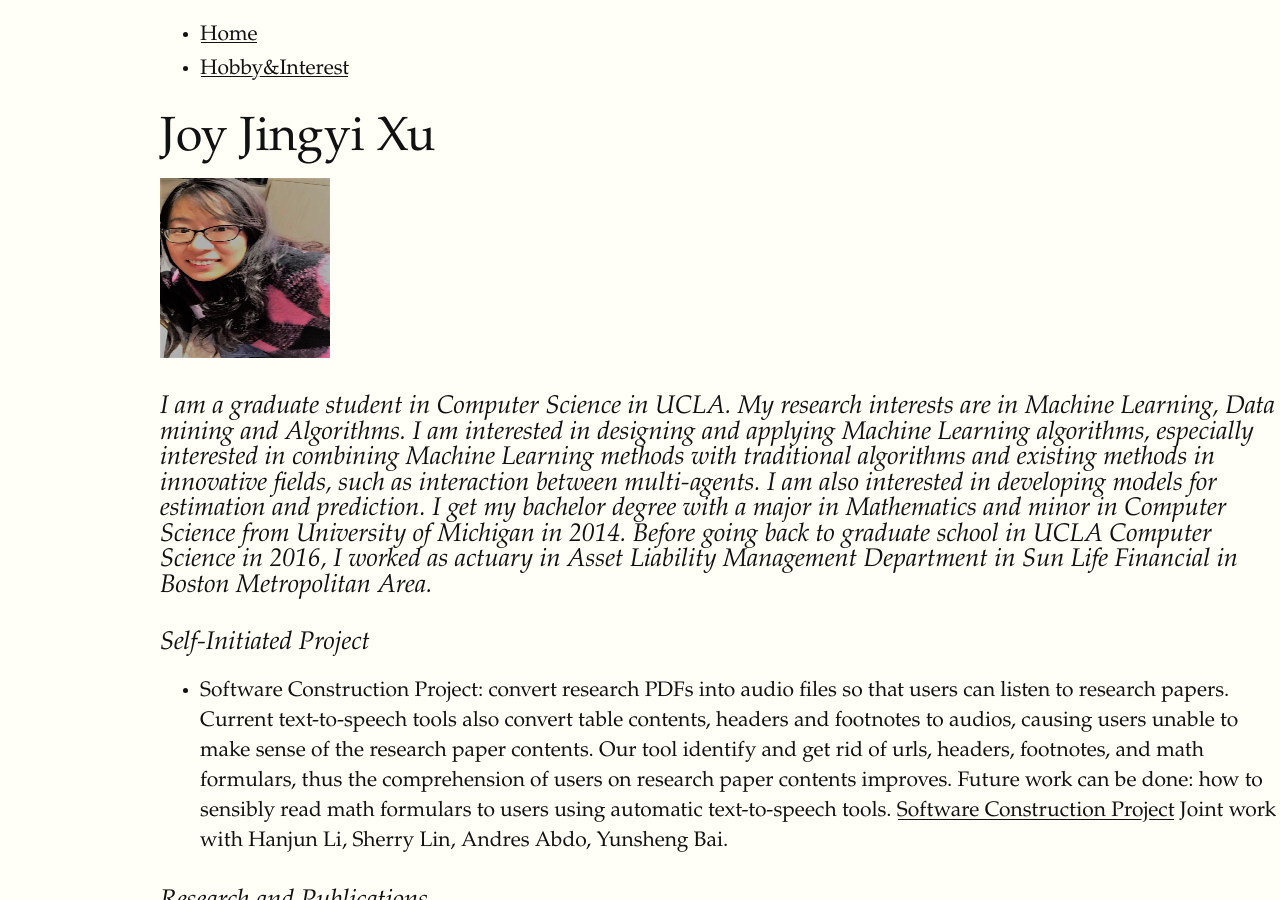
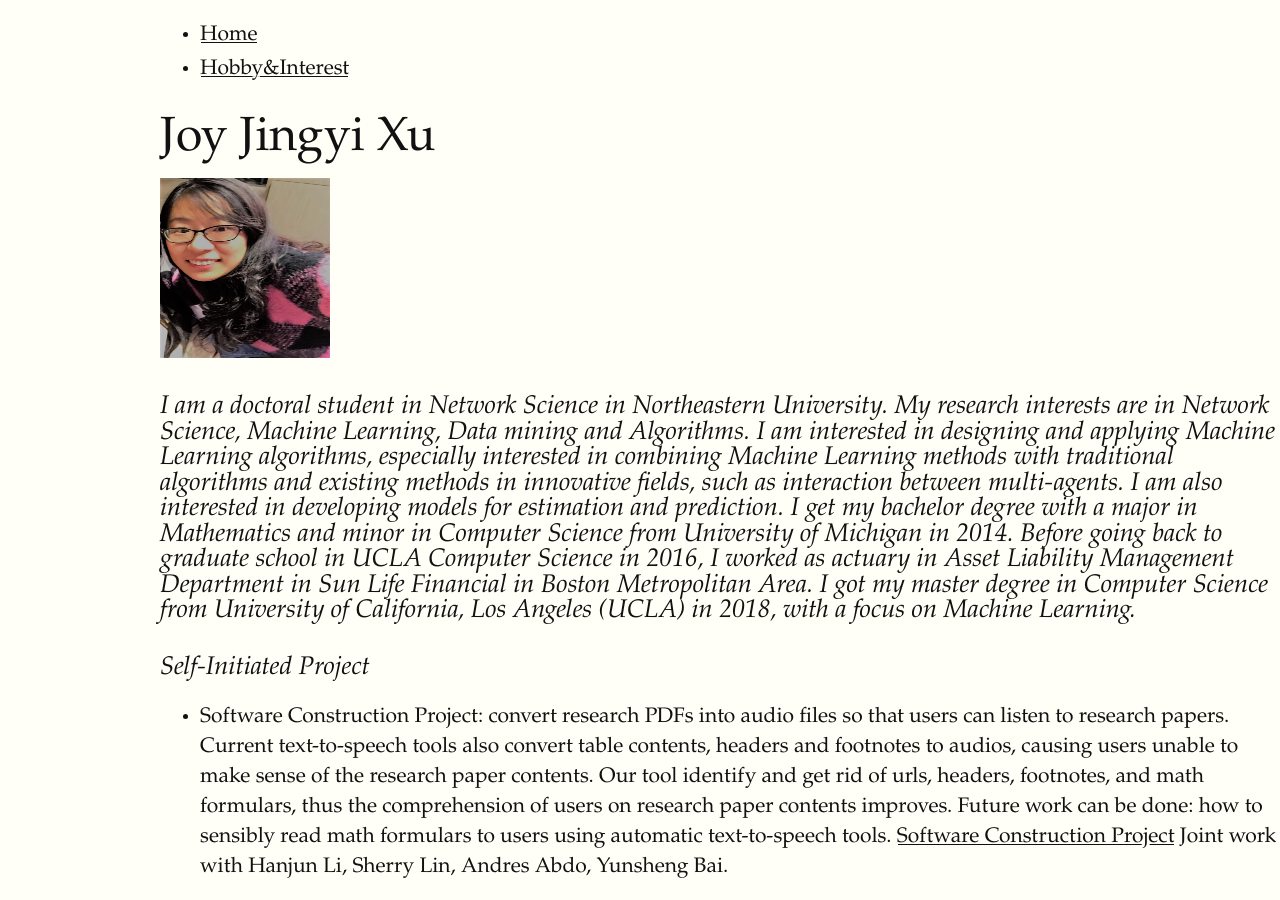
Before and after one commit to JoyXu123/JoyXu123.github.io, a Jekyll site: the page index.html, which Jekyll copies as it is, in a window 1280 px wide and 900 px high. Built offline with Jekyll 4.4.1, drawn with Linux system fonts in a browser that asks for light colours; some web fonts are replaced.

```diff
--- a/index.html
+++ b/index.html
@@ -18,17 +18,20 @@
 		<nav>
     		<ul>
         		<li><a href="/">Home</a></li>
-				<li><a href="./hobby.html">Hobby&Interest</a></li>
+				<li><a href="/hobby.html">Hobby&Interest</a></li>
     		</ul>
 		</nav>
 		<div class="container">
     		<div>
         		<h1>Joy Jingyi Xu</h1>
 			<img src="/images/self.jpg" alt="Joy's photo" width="170" height="180" >
-			<h2>I am a graduate student in Computer Science in UCLA.
-				My research interests are in Machine Learning, Data mining and Algorithms. I am interested in designing and applying Machine Learning algorithms, especially interested in combining Machine Learning methods with traditional algorithms and existing methods in innovative fields, such as interaction between multi-agents. I am also interested in developing models for estimation and prediction.
+			<h2>I am a doctoral student in Network Science in Northeastern University.
+				My research interests are in Network Science, Machine Learning, Data mining and Algorithms.
+				I am interested in designing and applying Machine Learning algorithms, especially interested in combining Machine Learning methods with traditional algorithms and existing methods in innovative fields, such as interaction between multi-agents. I am also interested in developing models for estimation and prediction.
 
-				I get my bachelor degree with a major in Mathematics and minor in Computer Science from University of Michigan in 2014. Before going back to graduate school in UCLA Computer Science in 2016, I worked as actuary in Asset Liability Management Department in Sun Life Financial in Boston Metropolitan Area.</h3>
+				I get my bachelor degree with a major in Mathematics and minor in Computer Science from University of Michigan in 2014. Before going back to graduate school in UCLA Computer Science in 2016, I worked as actuary in Asset Liability Management Department in Sun Life Financial in Boston Metropolitan Area.
+				I got my master degree in Computer Science from University of California, Los Angeles (UCLA) in 2018, with a focus on Machine Learning.
+			</h2>
 
     		</div>
 		</div><!-- /.container -->
```
Also changed, not shown: hobby.html (+15 -0 lines), css/hobby.css (added).
